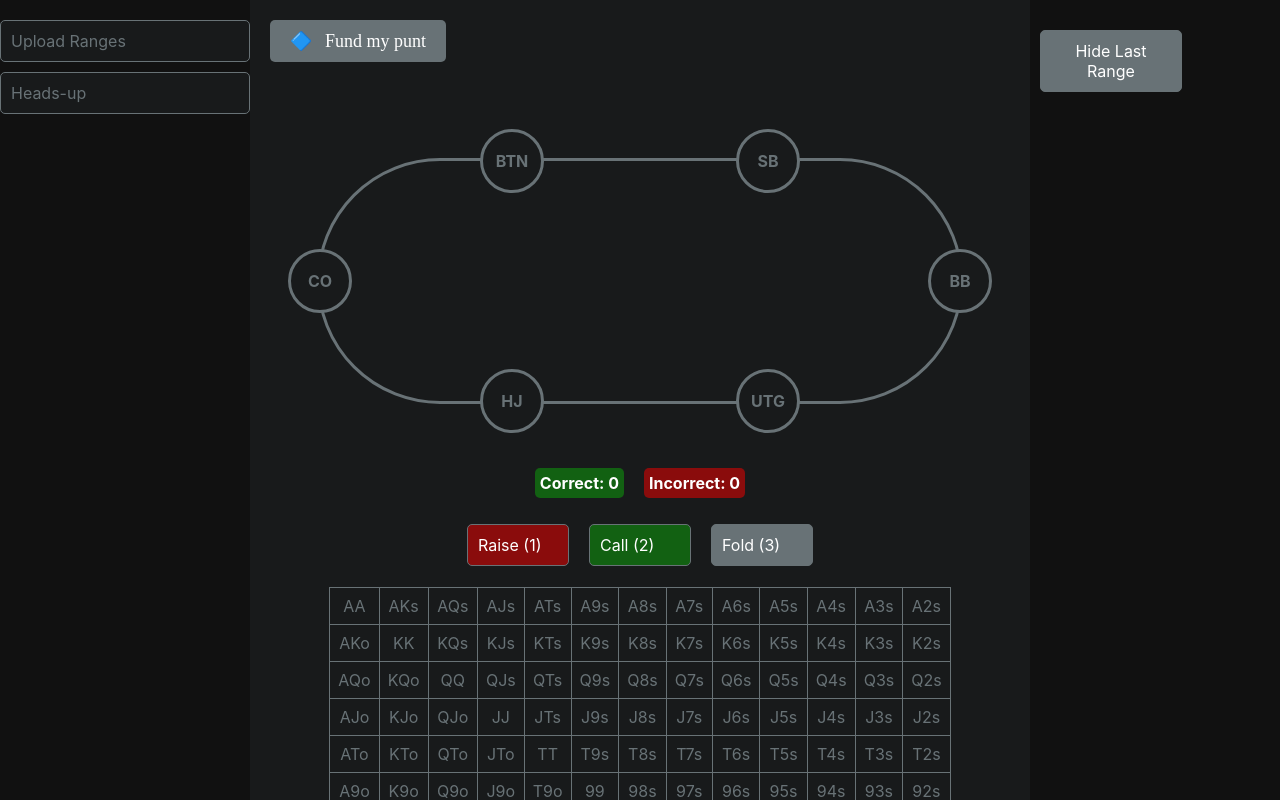
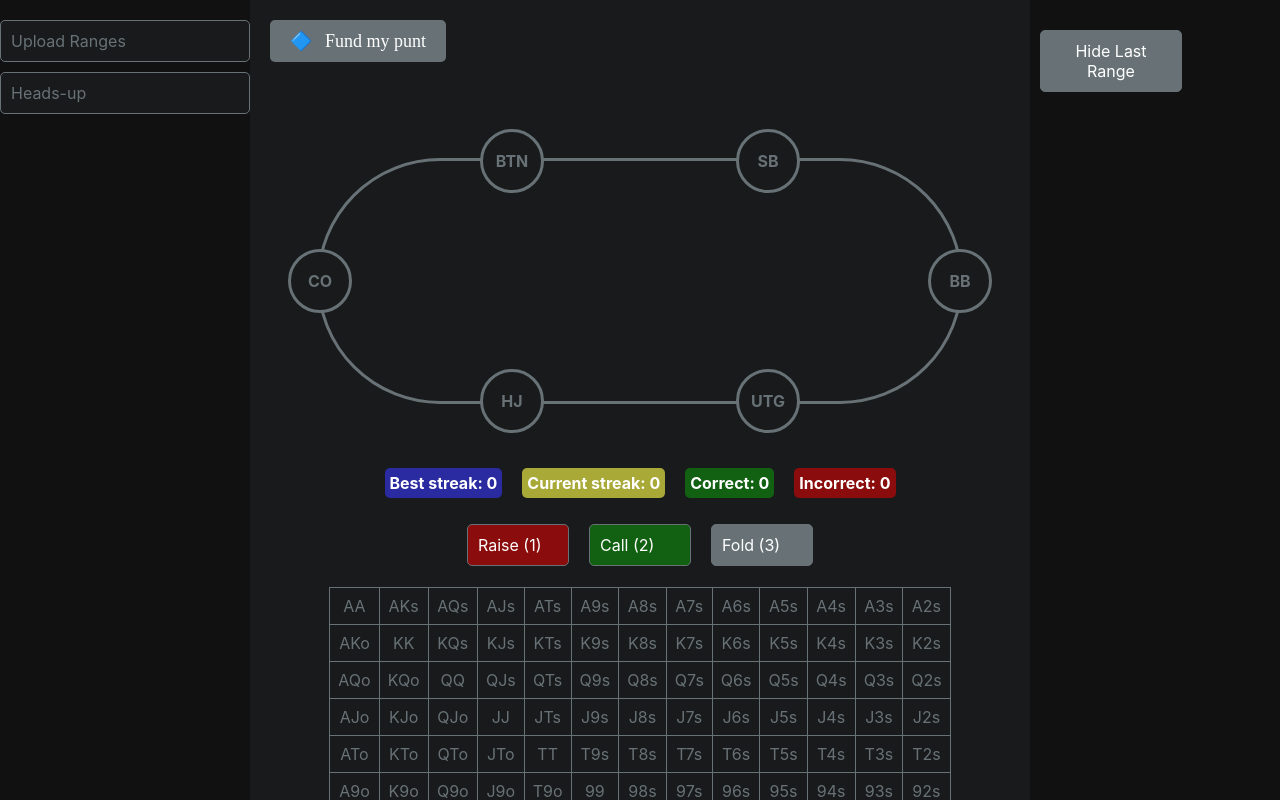
Before and after one commit to Ozogu/prefloptrainer, a React (Create React App) app: page / in a window 1280 px wide. Shown: the top 800 px of the page. Built offline with nearby package versions, Linux system fonts and the light colour scheme.

Commit message:
Add streak

```diff
--- a/src/App.css
+++ b/src/App.css
@@ -3,6 +3,8 @@
   --dark-grey: #181A1B;
   --green: #126112;
   --red: #8a0c0c;
+  --blue: #2a2aa1;
+  --yellow: #a9a938;
 }
 
 .App {
--- a/src/App.js
+++ b/src/App.js
@@ -104,9 +104,13 @@ function App() {
       return;
     }
 
+    const actionWasCorrect = action === correctAction;
+    const streak = actionWasCorrect ? score.currentStreak + 1 : 0;
     setScore((prevScore) => ({
-      correct: prevScore.correct + (correctAction === action ? 1 : 0),
-      incorrect: prevScore.incorrect + (correctAction === action ? 0 : 1),
+      currentStreak: streak,
+      bestStreak: Math.max(streak, prevScore.bestStreak),
+      correct: prevScore.correct + (actionWasCorrect ? 1 : 0),
+      incorrect: prevScore.incorrect + (actionWasCorrect ? 0 : 1),
     }));
 
     addActionToHistory(range, hand, action, correctAction);
@@ -121,7 +125,7 @@ function App() {
 
 
   const [history, setHistory] = useState([]);
-  const [score, setScore] = useState({ correct: 0, incorrect: 0 });
+  const [score, setScore] = useState({ bestStreak: 0, currentStreak: 0, correct: 0, incorrect: 0 });
   const [hoveredRange, setHoveredRange] = useState(null);
   const [selectedRanges, setSelectedRanges] = useState(() => {
     // Load initial state from local storage
--- a/src/Score.css
+++ b/src/Score.css
@@ -19,3 +19,11 @@
   .score .incorrect {
     background-color: var(--red);
   }
+
+  .score .bestStreak {
+    background-color: var(--blue);
+  }
+
+  .score .currentStreak {
+    background-color: var(--yellow);
+  }
--- a/src/Score.js
+++ b/src/Score.js
@@ -6,6 +6,8 @@ class Score extends React.Component {
         const { score } = this.props;
         return (
         <div className='score'>
+            <h1 className='bestStreak'>Best streak: {score.bestStreak}</h1>
+            <h1 className='currentStreak'>Current streak: {score.currentStreak}</h1>
             <h1 className='correct'>Correct: {score.correct}</h1>
             <h1 className='incorrect'>Incorrect: {score.incorrect}</h1>
         </div>
```
